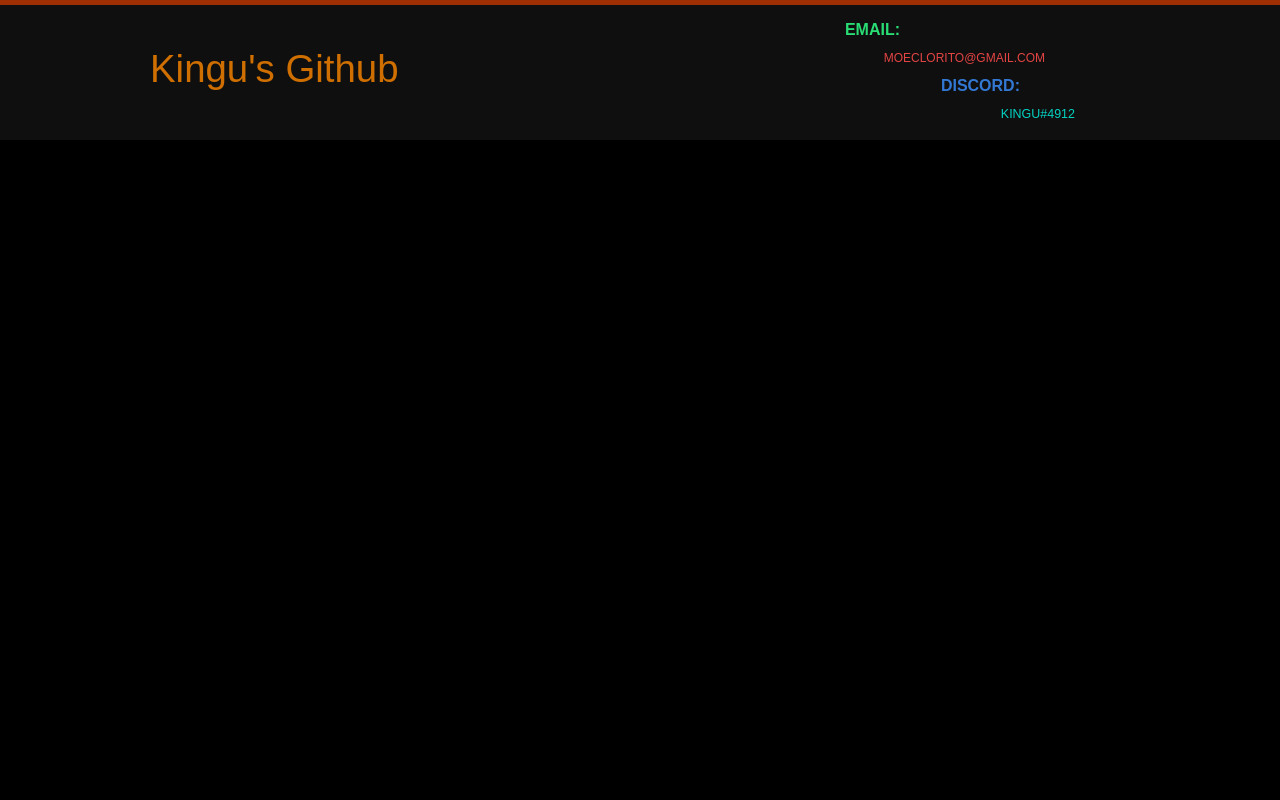
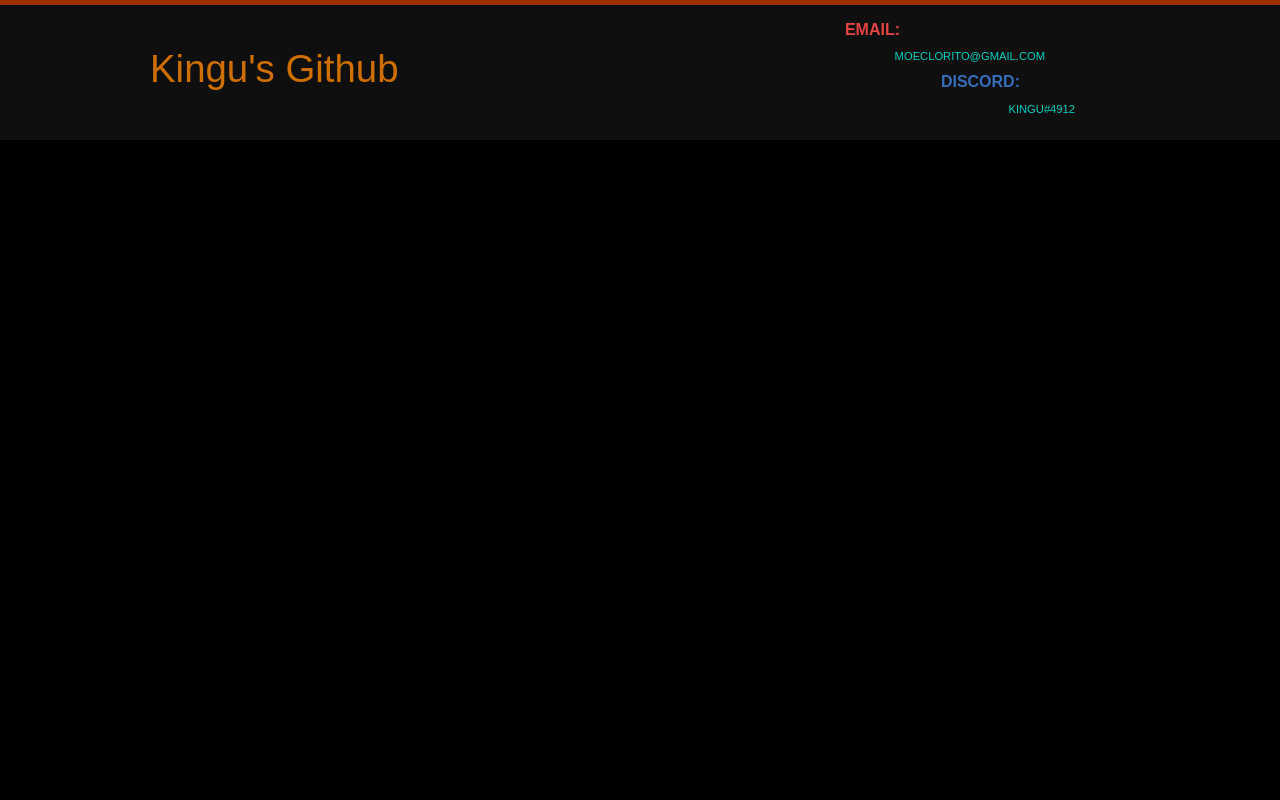
Before and after one commit to kings177/kings177.github.io, a plain HTML site: page index.html in a window 1280 px wide. Shown: the top 800 px of the page. Drawn offline with Linux system fonts and the light colour scheme.

Commit message:
Update index.css

```diff
--- a/assets/css/index.css
+++ b/assets/css/index.css
@@ -66,21 +66,21 @@ body {
 .email {
     position: sticky;
     padding-right: 230px;
-    color: rgb(41, 221, 116);
+    color: rgb(228, 68, 68);
 }
 .emailbr {
-    font-size: 0.75rem;
+    font-size: 0.70rem;
     padding-right: 85px;
+    color: rgba(0, 255, 234, 0.815);
 
-    color: rgb(228, 68, 68);
 }
 .discord {
     position: sticky;
     padding-right: 110px;
-    color: rgb(51, 120, 211);
+    color: rgb(53, 110, 185);
 }
 .discordbr {
-    font-size: 0.78rem;
+    font-size: 0.70rem;
     padding-right: 55px;
     color: rgba(0, 255, 234, 0.815);
 }
```
